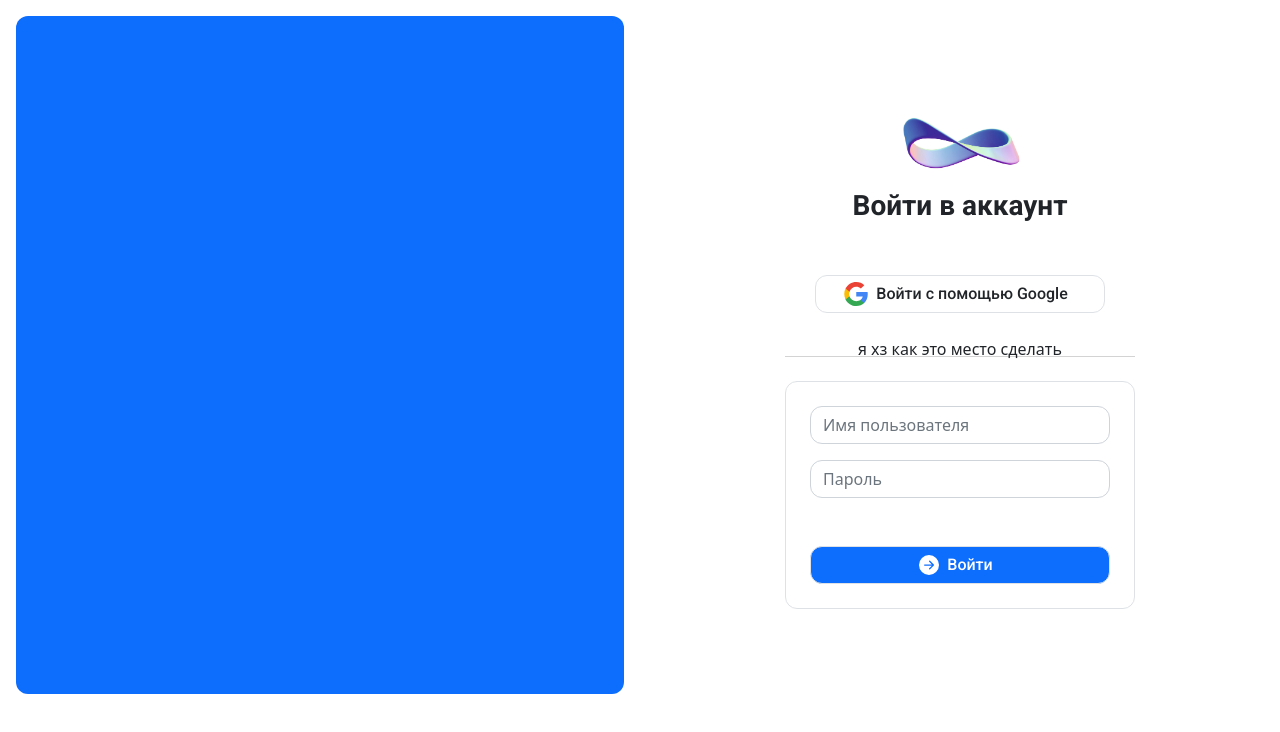
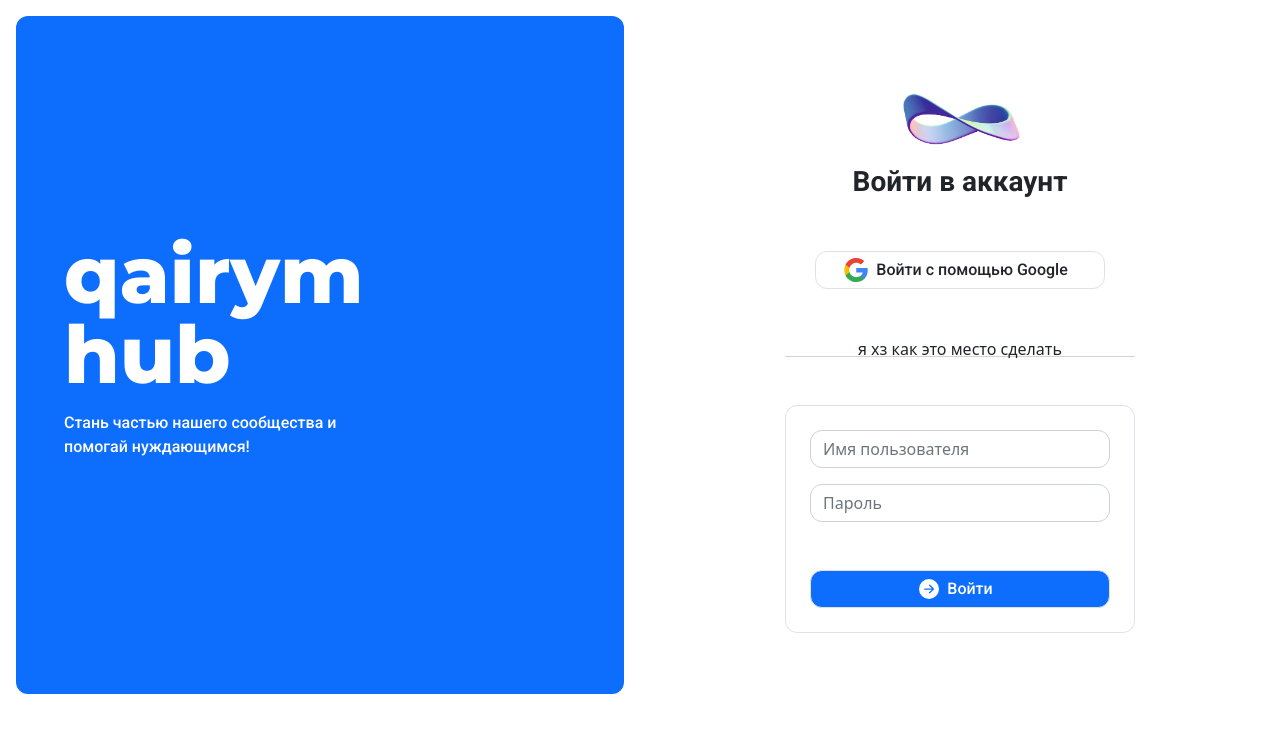
Before and after one commit to qairym-hub/qairym-web, a Next.js app: page /login in a window 1280 px wide. Shown: the top 732 px of the page. Built offline with nearby package versions, Linux system fonts and the light colour scheme.

Commit message:
Начал разработку правой стороны страницы авторизации

```diff
--- a/scss/globals.scss
+++ b/scss/globals.scss
@@ -1,5 +1,3 @@
-
-
 @import
     "../node_modules/bootstrap/scss/bootstrap.scss",
     "modules/_borders",
--- /dev/null
+++ b/src/pages/login/components/Poster.tsx
@@ -0,0 +1,24 @@
+import React from 'react'
+
+const Poster: React.FunctionComponent = () => {
+
+    return (
+        <>
+            <div className="d-flex align-items-center w-100 h-100">
+                <div className="mx-5">
+                    <p
+                        style={{ lineHeight: '1', fontSize: '5rem' }}
+                        className="text-montserrat-800 text-white"
+                    >
+                        qairym<br />hub
+                    </p>
+                    <p className="text-roboto-500 text-white">
+                        Стань частью нашего сообщества и<br />помогай нуждающимся!
+                    </p>
+                </div>
+            </div>
+        </>
+    )
+}
+
+export default Poster
--- a/src/pages/login/components/index.ts
+++ b/src/pages/login/components/index.ts
@@ -1,3 +1,4 @@
 export { default as GoogleButton } from './GoogleButton'
 export { default as Header } from './Header'
 export { default as Login } from './Login'
+export { default as Poster } from './Poster'
--- a/src/pages/login/index.tsx
+++ b/src/pages/login/index.tsx
@@ -1,7 +1,7 @@
 import React from 'react'
 import { Container, Row, Col } from 'react-bootstrap'
 
-import { GoogleButton, Header, Login } from './components'
+import { GoogleButton, Header, Login, Poster } from './components'
 
 const LoginPage: React.FunctionComponent = () => {
 
@@ -10,16 +10,16 @@ const LoginPage: React.FunctionComponent = () => {
       <Container fluid>
         <Row>
           <Col xs lg>
-            <div className="w-100 h-100 pt-3 pb-3 px-1">
+            <section className="w-100 h-100 pt-3 pb-3 px-1">
               <div className="bg-primary w-100 h-100 rounded-extra">
-
+                <Poster />
               </div>
-            </div>
+            </section>
           </Col>
           <Col xs lg>
-            <div
-              style={{ width: '100%', height: '710px' }}
-              className="d-flex align-items-center justify-content-center"
+            <section
+              style={{ height: '710px' }}
+              className="d-flex align-items-center justify-content-center w-100"
             >
               <div>
                 <div className="mb-5">
@@ -28,7 +28,7 @@ const LoginPage: React.FunctionComponent = () => {
                 <div className="d-flex justify-content-center">
                   <GoogleButton />
                 </div>
-                <div className="my-4">
+                <div className="mt-5 mb-5">
                   <div
                     style={{ height: "20px", borderBottom: "1px solid lightgray" }}
                     className="w-100 text-center"
@@ -45,7 +45,7 @@ const LoginPage: React.FunctionComponent = () => {
                   <Login />
                 </div>
               </div>
-            </div>
+            </section>
           </Col>
         </Row>
       </Container>
```
